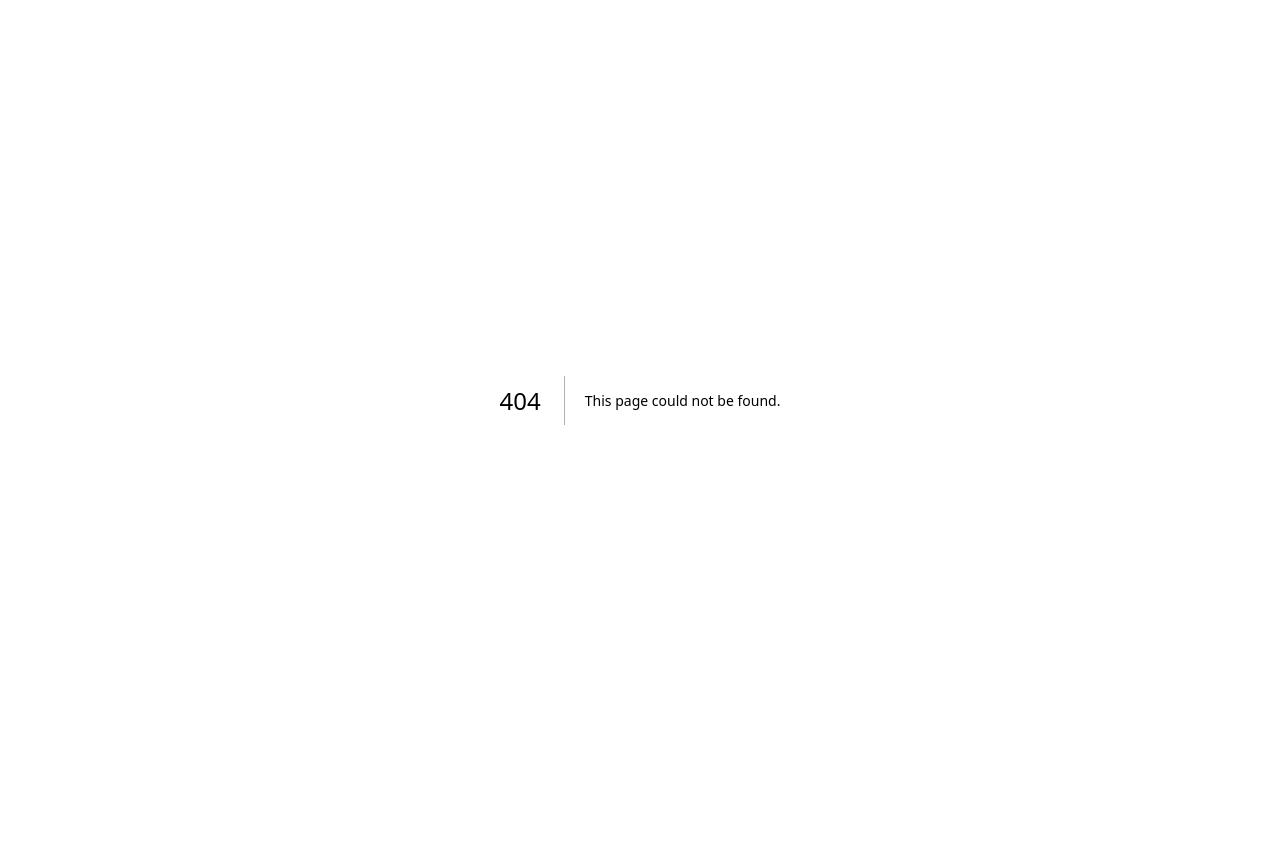
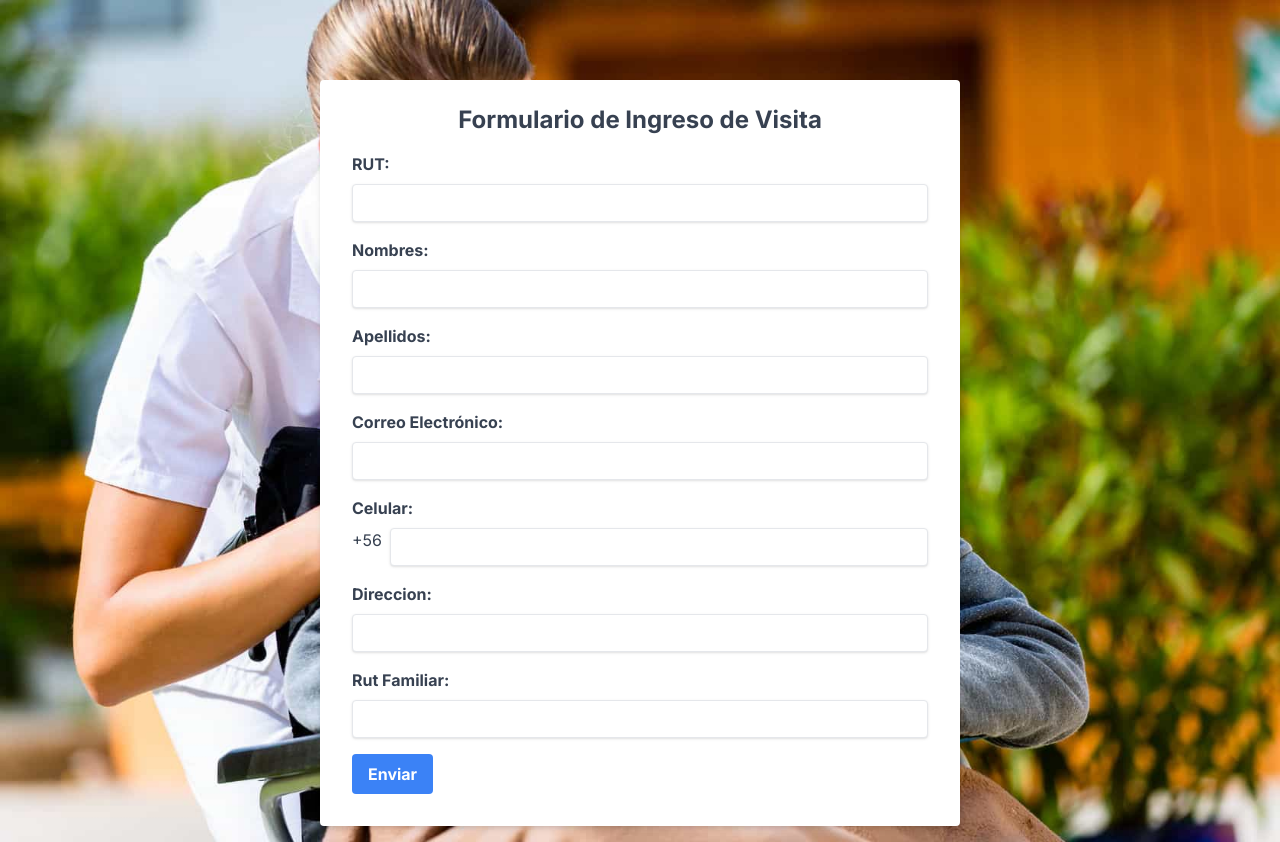
Before and after one commit to thylacole0/proyecto-flr-next, a Next.js app in the folder cliente/: page /form_visitante in a window 1280 px wide. Before the commit this address had no page. Before the commit the page ends 800 px from the top, so only its background shows below. Built offline with nearby package versions, Linux system fonts and the light colour scheme.

Commit message:
Formulario Visitante

```diff
--- a/cliente/app/form_nurse/page.js
+++ b/cliente/app/form_nurse/page.js
@@ -103,7 +103,7 @@ const NurseForm = () => {
     return (
         <div className="container flex mt-20 justify-center items-center">
             <form onSubmit={handleSubmit} className="bg-white shadow-md rounded px-8 pt-6 pb-8 mb-4 w-1/2">
-                <h2 className="text-2xl font-bold mb-4 text-gray-700 text-center">Formulario de Ingreso de Guardia</h2>
+                <h2 className="text-2xl font-bold mb-4 text-gray-700 text-center">Formulario de Ingreso de Enfermero</h2>
                 <div className="mb-4">
                     <label htmlFor="rutNurse" className="block text-gray-700 font-bold mb-2">RUT:</label>
                     <input type="text" id="rutNurse" name="rutNurse" value={rutNurse} onChange={(e) => setRutNurse(e.target.value)} required className="shadow appearance-none border rounded w-full py-2 px-3 text-gray-700 leading-tight focus:outline-none focus:shadow-outline" />
--- a/cliente/app/form_residente/page.js
+++ b/cliente/app/form_residente/page.js
@@ -93,10 +93,6 @@ const ResidenteForm = () => {
         setNacionalidad(selectedOption);
     };
 
-    const handleChangeEnfermedad = (selectedOption) => {
-        setDescEnfermedad(e.target.value);
-    };
-
     return (
         <div className="container flex mt-20 justify-center items-center">
             <form onSubmit={handleSubmit} className="bg-white shadow-md rounded px-8 pt-6 pb-8 mb-4 w-1/2">
@@ -173,7 +169,7 @@ const ResidenteForm = () => {
 
                 <div className="mb-4">
                     <label htmlFor="descEnfermedad" className="block text-gray-700 font-bold mb-2">Descripcion Enfermedades:</label>
-                    <textarea id="descEnfermedad" name="descEnfermedad" value={descEnfermedad} onChange={(e) => setDescEnfermedad(e.target.value)} required className="shadow appearance-none border rounded w-full py-2 px-3 text-gray-700 leading-tight focus:outline-none focus:shadow-outline" disabled={enfermedadCronica === "false"} />
+                    <textarea id="descEnfermedad" name="descEnfermedad" value={descEnfermedad} onChange={(e) => setDescEnfermedad(e.target.value)} className="shadow appearance-none border rounded w-full py-2 px-3 text-gray-700 leading-tight focus:outline-none focus:shadow-outline" disabled={enfermedadCronica === "false"} />
                 </div>
 
                 <div className="mb-4">
@@ -190,7 +186,7 @@ const ResidenteForm = () => {
 
                 <div className="mb-4">
                     <label htmlFor="descDiscapacidad" className="block text-gray-700 font-bold mb-2">Descripcion Descapacidad:</label>
-                    <textarea id="descDiscapacidad" name="descDiscapacidad" value={descDiscapacidad} onChange={(e) => setDescDiscapacidad(e.target.value)} required className="shadow appearance-none border rounded w-full py-2 px-3 text-gray-700 leading-tight focus:outline-none focus:shadow-outline" disabled={discapacidad === "false"} />
+                    <textarea id="descDiscapacidad" name="descDiscapacidad" value={descDiscapacidad} onChange={(e) => setDescDiscapacidad(e.target.value)} className="shadow appearance-none border rounded w-full py-2 px-3 text-gray-700 leading-tight focus:outline-none focus:shadow-outline" disabled={discapacidad === "false"} />
                 </div>
 
                 <div className="mb-4">
@@ -207,18 +203,18 @@ const ResidenteForm = () => {
 
                 <div className="mb-4">
                     <label htmlFor="descAlergias" className="block text-gray-700 font-bold mb-2">Descripcion Alergias:</label>
-                    <textarea id="descAlergias" name="descAlergias" value={descAlergias} onChange={(e) => setDescAlergias(e.target.value)} required className="shadow appearance-none border rounded w-full py-2 px-3 text-gray-700 leading-tight focus:outline-none focus:shadow-outline" disabled={alergias === "false"} />
+                    <textarea id="descAlergias" name="descAlergias" value={descAlergias} onChange={(e) => setDescAlergias(e.target.value)} className="shadow appearance-none border rounded w-full py-2 px-3 text-gray-700 leading-tight focus:outline-none focus:shadow-outline" disabled={alergias === "false"} />
                 </div>
 
                 <div className="mb-4">
                     <label htmlFor="medicamentos" className="block text-gray-700 font-bold mb-2">Medicamentos:</label>
-                    <textarea id="medicamentos" name="medicamentos" value={medicamentos} onChange={(e) => setMedicamentos(e.target.value)} required className="shadow appearance-none border rounded w-full py-2 px-3 text-gray-700 leading-tight focus:outline-none focus:shadow-outline"/>
+                    <textarea id="medicamentos" name="medicamentos" value={medicamentos} onChange={(e) => setMedicamentos(e.target.value)} className="shadow appearance-none border rounded w-full py-2 px-3 text-gray-700 leading-tight focus:outline-none focus:shadow-outline"/>
                 </div>
 
-                <div className="mb-4">
+                {/* <div className="mb-4">
                     <label htmlFor="foto" className="block text-gray-700 font-bold mb-2">Foto</label>
                     <input type="file" id="foto" name="foto" accept="image/*"  onChange={(e) => setFoto(e.target.files[0])} required className="shadow appearance-none border rounded w-full py-2 px-3 text-gray-700 leading-tight focus:outline-none focus:shadow-outline"/>
-                </div>
+                </div> */}
 
                 <div className="flex items-center justify-between">
                     <input type="submit" value="Enviar" className="bg-blue-500 hover:bg-blue-700 text-white font-bold py-2 px-4 rounded focus:outline-none focus:shadow-outline" />
--- /dev/null
+++ b/cliente/app/form_visitante/page.js
@@ -0,0 +1,114 @@
+"use client";
+import React, { useState } from 'react';
+import { useRouter } from 'next/navigation';
+import Link from 'next/link';
+import 'tailwindcss/tailwind.css';
+
+const VisitForm = () => {
+    const [rutVisit, setRutVisit] = useState('');
+    const [nombresVisit, setNombresVisit] = useState('');
+    const [apellidosVisit, setApellidosVisit] = useState('');
+    const [correoVisit, setCorreoVisit] = useState('');
+    const [celVisit, setCelVisit] = useState('');
+    const [errorCelular, setErrorCelular] = useState('');
+    const [direccionVisit, setDireccionVisit] = useState('');
+    const [rutVinculado, setRutVinculado] = useState('');
+    // const [fotoVisit, setFotoVisit] = useState('');
+
+    const handleSubmit = (event) => {
+        event.preventDefault();
+        // Handle form submission here
+        if (celVisit.length === 9) {
+            // El número de celular es válido, puedes continuar con el envío del formulario
+            setErrorCelular('');
+            // Aquí puedes realizar otras acciones como enviar los datos al servidor
+        } else {
+            // El número de celular no es válido, muestra un mensaje de error
+            setErrorCelular('El número de celular debe tener 9 dígitos');
+        }
+    };
+
+    const customStyles = {
+        control: (provided) => ({
+          ...provided,
+          color: 'blue', // Cambia el color del texto seleccionado
+        }),
+        option: (provided) => ({
+          ...provided,
+          color: 'black', // Cambia el color del texto en el menú desplegable
+        }),
+    };
+
+    const handleChangeCelular = (e) => {
+        const valor = e.target.value;
+
+        if (valor.length <= 9) {
+            setCelVisit(valor);
+        } else {
+        // Si supera 9 dígitos, establece un mensaje de error
+            setErrorCelular('El número de celular no debe exceder los 9 dígitos');
+        }
+    };
+
+    const handleChangeCorreo = (e) => {
+        const valor = e.target.value;
+        setCorreoVisit(valor);
+    };
+
+    return (
+        <div className="container flex mt-20 justify-center items-center">
+            <form onSubmit={handleSubmit} className="bg-white shadow-md rounded px-8 pt-6 pb-8 mb-4 w-1/2">
+                <h2 className="text-2xl font-bold mb-4 text-gray-700 text-center">Formulario de Ingreso de Visita</h2>
+                <div className="mb-4">
+                    <label htmlFor="rutVisit" className="block text-gray-700 font-bold mb-2">RUT:</label>
+                    <input type="text" id="rutVisit" name="rutVisit" value={rutVisit} onChange={(e) => setRutVisit(e.target.value)} required className="shadow appearance-none border rounded w-full py-2 px-3 text-gray-700 leading-tight focus:outline-none focus:shadow-outline" />
+                </div>
+
+                <div className="mb-4">
+                    <label htmlFor="nombresVisit" className="block text-gray-700 font-bold mb-2">Nombres:</label>
+                    <input type="text" id="nombresVisit" name="nombresVisit" value={nombresVisit} onChange={(e) => setNombresVisit(e.target.value)} required className="shadow appearance-none border rounded w-full py-2 px-3 text-gray-700 leading-tight focus:outline-none focus:shadow-outline" />
+                </div>
+
+                <div className="mb-4">
+                    <label htmlFor="apellidosVisit" className="block text-gray-700 font-bold mb-2">Apellidos:</label>
+                    <input type="text" id="apellidosVisit" name="apellidosVisit" value={apellidosVisit} onChange={(e) => setApellidosVisit(e.target.value)} required className="shadow appearance-none border rounded w-full py-2 px-3 text-gray-700 leading-tight focus:outline-none focus:shadow-outline" />
+                </div>
+
+                <div className="mb-4">
+                    <label htmlFor="correoVisit" className="block text-gray-700 font-bold mb-2">Correo Electrónico:</label>
+                    <input type="email" id="correoVisit" name="correoVisit" value={correoVisit} onChange={handleChangeCorreo} required className="shadow appearance-none border rounded w-full py-2 px-3 text-gray-700 leading-tight focus:outline-none focus:shadow-outline"/>
+                </div>
+
+                <div className="mb-4">
+                    <label htmlFor="celVisit" className="block text-gray-700 font-bold mb-2">Celular:</label>
+                    <div className="flex">
+                        <span className="text-gray-700 mr-2">+56</span>
+                        <input type="number" id="celVisit" name="celVisit" value={celVisit} onChange={handleChangeCelular} required className="shadow appearance-none border rounded w-full py-2 px-3 text-gray-700 leading-tight focus:outline-none focus:shadow-outline"/>
+                    </div>
+                </div>
+
+                <div className="mb-4">
+                    <label htmlFor="direccionVisit" className="block text-gray-700 font-bold mb-2">Direccion:</label>
+                    <input type="text" id="direccionVisit" name="direccionVisit" value={direccionVisit} onChange={(e) => setDireccionVisit(e.target.value)} required className="shadow appearance-none border rounded w-full py-2 px-3 text-gray-700 leading-tight focus:outline-none focus:shadow-outline" />
+                </div>
+
+                <div className="mb-4">
+                    <label htmlFor="rutVinculado" className="block text-gray-700 font-bold mb-2">Rut Familiar:</label>
+                    <input type="text" id="rutVinculado" name="rutVinculado" value={rutVinculado} onChange={(e) => setRutVinculado(e.target.value)} required className="shadow appearance-none border rounded w-full py-2 px-3 text-gray-700 leading-tight focus:outline-none focus:shadow-outline" />
+                </div>
+
+                {/* <div className="mb-4">
+                    <label htmlFor="fotoVisit" className="block text-gray-700 font-bold mb-2">Foto</label>
+                    <input type="file" id="fotoVisit" name="fotoVisit" accept="image/*"  onChange={(e) => setFotoVisit(e.target.files[0])} required className="shadow appearance-none border rounded w-full py-2 px-3 text-gray-700 leading-tight focus:outline-none focus:shadow-outline"/>
+                </div> */}
+
+                {errorCelular && <p className="text-red-500 text-sm">{errorCelular}</p>}
+                <div className="flex items-center justify-between">
+                    <input type="submit" value="Enviar" className="bg-blue-500 hover:bg-blue-700 text-white font-bold py-2 px-4 rounded focus:outline-none focus:shadow-outline" />
+                </div>
+
+            </form>
+        </div>
+    );
+};
+export default VisitForm;
```
